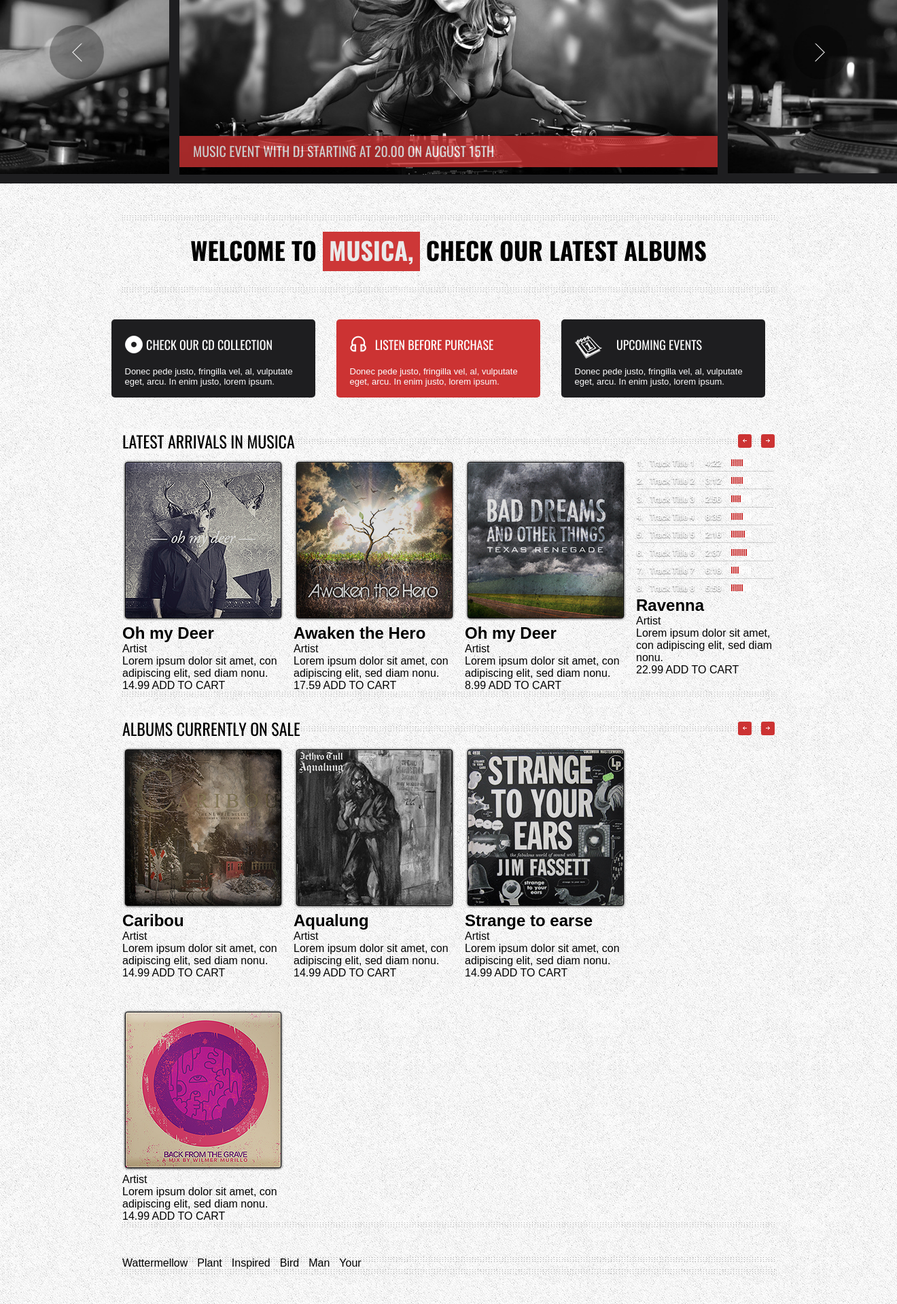
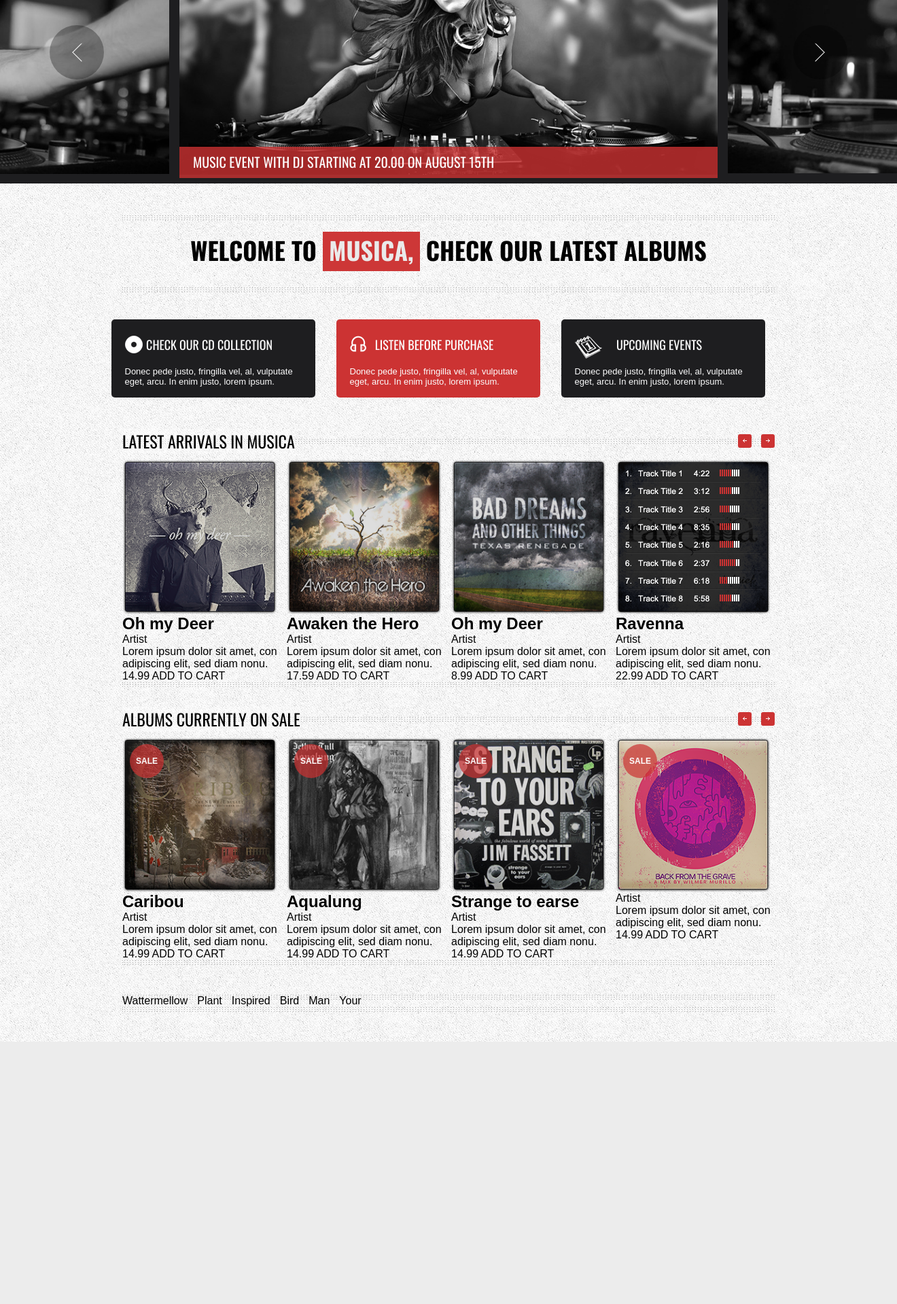
Before and after one commit to AgatZan/first-site, a PHP site: page / in a window 1320 px wide; the page is wider, and only the part inside the window is pictured. Shown: the part 259-2178 px from the top of that part at 68% size. After the commit the page ends 1792 px from the top of that part, so only its background shows below. Run offline with PHP 8.4, Linux system fonts and the light colour scheme.

Commit message:
add some beauty

```diff
--- a/_breakpoint.scss
+++ b/_breakpoint.scss
@@ -24,7 +24,7 @@
 }
 
 @mixin tablet{
-    @media ((max-width: map-get( $media-size, Comp)) and (min-width:map-get( $media-size, tablet)  )) {
+    @media ((max-width: map-get( $media-size, Comp) ) and (min-width:map-get( $media-size, tablet)  )) {
         @content;
     }
 }
--- a/block/album-card/_album-card.scss
+++ b/block/album-card/_album-card.scss
@@ -1,4 +1,5 @@
 .album-card{
     flex-basis: 20%;
     margin-top:30px;
+    width: 230px;
 }
--- a/block/help-block/help-box/_help-box.scss
+++ b/block/help-block/help-box/_help-box.scss
@@ -5,7 +5,7 @@
         margin-right: 31px;
         border-radius: 5px;
         position: relative;
-        transform: brightness .4s;
+        transition: filter .6s;
         &:hover{
                 filter: brightness(1.3);
         }
--- a/block/sideshow/_text/_text.scss
+++ b/block/sideshow/_text/_text.scss
@@ -4,14 +4,13 @@
     color: $white;
     height: $sideshow_text-height;
     width: 100%;
-    top:26vw-3.2vw;
+    top:24vw;
     @include tablet
         {
         top:map-get($slider-img-size, height )-46px;
         }
     padding: calc(map-get($sideshow_text-paddint, vert) / 2) map-get($sideshow_text-paddint, hor );
-    background-color: $red;
-    opacity: .8;
+    background-color: rgba($red,.8);
     font-family: $h-font;
     font-size: $m-font-size;
 }
--- a/index.html
+++ b/index.html
@@ -27,7 +27,7 @@
                     </div>
                      <div class="drop-down-menu">
                         <div class="album-card album-card_orientation-horizontal">
-                            <img src="media/images/albums/album-main-1-discount.png" alt="first" class="album-card__cover">
+                            <div class="album-card__container-image"><img src="media/images/albums/album-main-1-discount.png" alt="first" class="album-card__cover"></div>
                             <div class="div class="album-card__information" ">
                                 <h2 class="album-card__title">Album title</h2>
                                 <span class="album-card__author">Artist</span>
@@ -46,7 +46,7 @@
                             </div>
                         </div>
                         <div class="album-card album-card_orientation-horizontal">
-                            <img src="media/images/albums/album-main-2.png" alt="second" class="album-card__cover">
+                            <div class="album-card__container-image"><img src="media/images/albums/album-main-2.png" alt="second" class="album-card__cover"></div>
                             <div class="div class="album-card__information" ">
                                 <h2 class="album-card__title">Album title></h2>
                                 <span class="album-card__author">Artist</span>
@@ -130,7 +130,7 @@
             <div class="arrow arrow_direction_left"><a href=""></a></div>
             <div class="arrow arrow_direction_right"><a href=""></a></div>
             <div class="album-card album-card_orientaion_vertical">
-                <img src="media/images/albums/album-main-1.png" alt="1" class="album-card__cover">
+                <div class="album-card__container-image"><img src="media/images/albums/album-main-1.png" alt="1" class="album-card__cover"></div>
                 <div class="album-card__information" >
                     <h2 class="album-card__title">Oh my Deer</h2>
                      <span class="album-card__author">Artist</span>
@@ -148,7 +148,7 @@
                     <a href="#" class="album-card__buy-button">ADD TO CART</a>
             </div>
             <div class="album-card album-card_orientaion_vertical">
-                <img src="media/images/albums/album-main-2.png" alt="2" class="album-card__cover">
+                <div class="album-card__container-image"><img src="media/images/albums/album-main-2.png" alt="2" class="album-card__cover"></div>
                 <div class="album-card__information" >
                     <h2 class="album-card__title">Awaken the Hero</h2>
                      <span class="album-card__author">Artist</span>
@@ -166,7 +166,7 @@
                     <a href="#" class="album-card__buy-button">ADD TO CART</a>
             </div>
             <div class="album-card album-card_orientaion_vertical">
-                <img src="media/images/albums/album-main-3.png" alt="3" class="album-card__cover">
+                <div class="album-card__container-image"><img src="media/images/albums/album-main-3.png" alt="3" class="album-card__cover"></div>
                 <div class="album-card__information" >
                     <h2 class="album-card__title">Oh my Deer</h2>
                      <span class="album-card__author">Artist</span>
@@ -184,7 +184,8 @@
                     <a href="#" class="album-card__buy-button">ADD TO CART</a>
             </div>
             <div class="album-card album-card_orientaion_vertical">
-                <img src="media/images/albums/album-main-4.png" alt="4" class="album-card__cover">
+
+                    <div class="album-card__container-image "><span class="album-card__cover_special"></span><img src="media/images/albums/album-main-5.png" alt="4" class="album-card__cover album-card__cover_special"></div>
                 <div class="album-card__information" >
                     <h2 class="album-card__title">Ravenna</h2>
                      <span class="album-card__author">Artist</span>
@@ -209,7 +210,7 @@
             <div class="arrow arrow_direction_left"><a href=""></a></div>
             <div class="arrow arrow_direction_right"><a href=""></a></div>
             <div class="album-card album-card_orientaion_vertical album-card_price_discount">
-                <img src="media/images/albums/album-main-1-discount.png" alt="album-main-1-discount" class="album-card__cover">
+                <div class="album-card__container-image"><img src="media/images/albums/album-main-1-discount.png" alt="album-main-1-discount" class="album-card__cover album-card__cover_discount"></div>
                 <div class="album-card__information" >
                     <h2 class="album-card__title">Caribou</h2>
                      <span class="album-card__author">Artist</span>
@@ -227,7 +228,7 @@
                     <a href="#" class="album-card__buy-button">ADD TO CART</a>
             </div>
             <div class="album-card album-card_orientaion_vertical album-card_price_discount">
-                <img src="media/images/albums/album-main-2-discount.png" alt="album-main-2-discount" class="album-card__cover">
+                <div class="album-card__container-image"><img src="media/images/albums/album-main-2-discount.png" alt="album-main-2-discount" class="album-card__cover album-card__cover_discount"></div>
                 <div class="album-card__information" >
                     <h2 class="album-card__title">Aqualung</h2>
                      <span class="album-card__author">Artist</span>
@@ -245,7 +246,7 @@
                     <a href="#" class="album-card__buy-button">ADD TO CART</a>
             </div>
             <div class="album-card album-card_orientaion_vertical album-card_price_discount">
-                <img src="media/images/albums/album-main-3-discount.png" alt="album-main-3-discount" class="album-card__cover">
+                <div class="album-card__container-image"><img src="media/images/albums/album-main-3-discount.png" alt="album-main-3-discount" class="album-card__cover album-card__cover_discount"></div>
                 <div class="album-card__information" >
                     <h2 class="album-card__title">Strange to earse</h2>
                      <span class="album-card__author">Artist</span>
@@ -263,7 +264,7 @@
                     <a href="#" class="album-card__buy-button">ADD TO CART</a>
             </div>
             <div class="album-card album-card_orientaion_vertical album-card_price_discount">
-                <img src="media/images/albums/album-main-4-discount.png" alt="album-main-4-discount" class="album-card__cover">
+                <div class="album-card__container-image"><img src="media/images/albums/album-main-4-discount.png" alt="album-main-4-discount" class="album-card__cover album-card__cover_discount"></div>
                 <div class="album-card__information" >
                     <h2 class="album-card__title"></h2>
                      <span class="album-card__author">Artist</span>
@@ -292,6 +293,7 @@
         </div>
 
     </section>
+    <div class="album-card__container-image">
         <!-- <footer class="footer">
             <div class="arrow arrow-direction_up"><a href="#logo"></a></div>
             <div class="important-info">
@@ -359,6 +361,7 @@
             <p class="lover-info__copyright-block">Musica @2013 by PremiumCoding | All Rights Reserved</p>
         </div>
         </footer> -->
+    </div>
 </body>
 </html>
 </div>
--- a/style.css
+++ b/style.css
@@ -415,10 +415,9 @@ a, h1, h2, p {
   color: #fdfdfd;
   height: 46px;
   width: 100%;
-  top: 22.8vw;
+  top: 24vw;
   padding: 7px 20px;
-  background-color: #cc3333;
-  opacity: 0.8;
+  background-color: rgba(204, 51, 51, 0.8);
   font-family: "Oswald", "MyriadPro", Arial;
   font-size: 20px;
 }
@@ -473,7 +472,7 @@ a, h1, h2, p {
   margin-right: 31px;
   border-radius: 5px;
   position: relative;
-  transform: brightness 0.4s;
+  transition: filter 0.6s;
 }
 .help-box:hover {
   filter: brightness(1.3);
@@ -613,6 +612,111 @@ a, h1, h2, p {
 .album-card {
   flex-basis: 20%;
   margin-top: 30px;
+  width: 230px;
+}
+
+.album-card__container-image {
+  display: flex;
+  justify-content: center;
+  align-items: center;
+  position: relative;
+  overflow: hidden;
+}
+.album-card__container-image::after {
+  content: "";
+  width: 60px;
+  height: 1000px;
+  position: absolute;
+  left: -100%;
+  top: -100%;
+  background: -moz-linear-gradient(left, rgba(255, 255, 255, 0) 15%, rgb(255, 255, 255) 50%, rgba(255, 255, 255, 0) 85%);
+  background: -webkit-gradient(linear, left top, right top, color-stop(15%, rgba(255, 255, 255, 0)), color-stop(50%, rgb(255, 255, 255)), color-stop(85%, rgba(255, 255, 255, 0)));
+  background: -webkit-linear-gradient(left, rgba(255, 255, 255, 0) 15%, rgb(255, 255, 255) 50%, rgba(255, 255, 255, 0) 85%);
+  background: -o-linear-gradient(left, rgba(255, 255, 255, 0) 15%, rgb(255, 255, 255) 50%, rgba(255, 255, 255, 0) 85%);
+  background: -ms-linear-gradient(left, rgba(255, 255, 255, 0) 15%, rgb(255, 255, 255) 50%, rgba(255, 255, 255, 0) 85%);
+  background: linear-gradient(to right, rgba(255, 255, 255, 0) 10%, rgb(255, 255, 255) 30%, rgba(255, 255, 255, 0) 95%);
+  z-index: 1;
+  -webkit-transform: rotate(25deg);
+  -moz-transform: rotate(25deg);
+  -ms-transform: rotate(25deg);
+  -o-transform: rotate(25deg);
+  transform: rotate(25deg);
+}
+.album-card__container-image:hover::after {
+  -webkit-animation-name: move;
+  -webkit-animation-duration: 0.8s;
+  animation-name: move;
+  animation-duration: 2s;
+}
+
+@-webkit-keyframes move {
+  from {
+    left: -400px;
+  }
+  to {
+    left: 100%;
+  }
+}
+@keyframes move {
+  from {
+    left: -50%;
+    top: -100%;
+    transform: rotate(-10deg);
+  }
+  to {
+    left: 100%;
+    top: 20%;
+    transform: rotate(90deg);
+  }
+}
+.album-card__cover {
+  object-fit: cover;
+  width: 228px;
+  position: relative;
+  display: block;
+  border-radius: 3px;
+}
+
+.album-card__cover_special::before {
+  border-radius: 3px;
+  background: rgba(0, 0, 0, 0.8);
+  position: absolute;
+  content: "";
+  display: block;
+  top: 0;
+  width: 220px;
+  height: 220px;
+  transform: translate(2%, 2%);
+  z-index: 1;
+}
+.album-card__cover_special::after {
+  background: no-repeat url(/media/images/albums/album-main-4.png) center center;
+  filter: brightness(1);
+  position: absolute;
+  content: "";
+  display: block;
+  top: 0;
+  width: 228px;
+  height: 228px;
+  z-index: 2;
+}
+
+.album-card_price_discount .album-card__container-image::before {
+  content: "SALE";
+  font-weight: bold;
+  font-size: 12px;
+  color: #fdfdfd;
+  display: flex;
+  align-items: center;
+  justify-content: center;
+  background-color: rgba(204, 51, 51, 0.7);
+  width: 50px;
+  height: 50px;
+  border-radius: 100%;
+  position: absolute;
+  z-index: 1;
+  left: 11px;
+  top: 10px;
 }
 
 ::-webkit-scrollbar {
--- a/style.scss
+++ b/style.scss
@@ -52,9 +52,10 @@
                 // @import "/block/album-card/_orientation/vertical";
                 // @import "/block/album-card/_orientation/horizontal";
 
-
-            // @import "/block/album-card/__cover/_cover";
-
+            @import "block/album-card/__container-image/_container-image";
+            @import "block/album-card/__cover/_cover";
+                    @import "block/album-card/__cover/_special/special";
+                    @import "block/album-card/__cover/_discount/discount";
             // @import "/block/album-card/__information/_information";
 
             //   @import "block/album-card/title/_title";
```
Also changed, not shown: _vars.scss (+7 -0 lines), block/album-card/__container-image/__container-image.scss (added, +56 -0 lines), block/album-card/__cover/__cover.scss (+7 -0 lines), block/album-card/__cover/_discount/_discount.scss (added, +17 -0 lines), block/album-card/__cover/_special/_special.scss (added, +28 -0 lines), 1 other file. Lines whose indentation alone changed are shown as unchanged.
